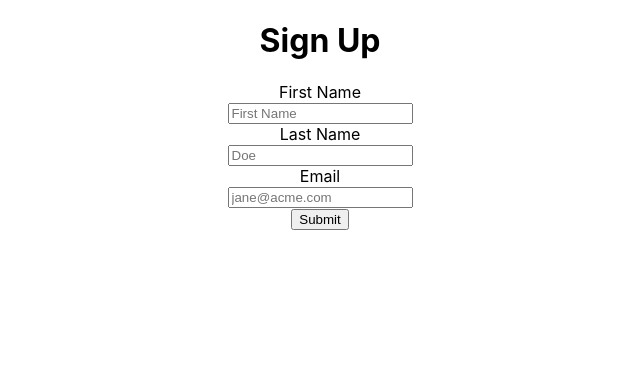
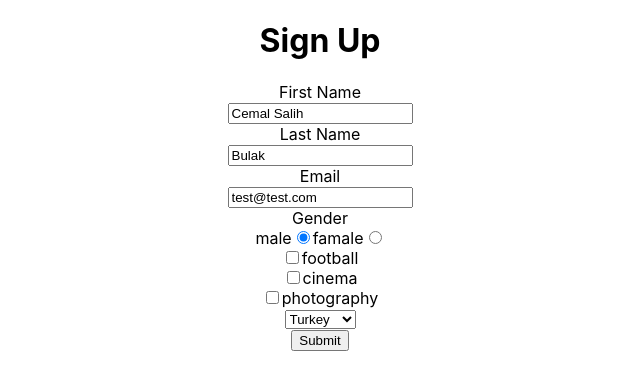
Before and after one commit to cemalbulakk/react_formik, a React (Create React App) app: page / in a window 1280 px wide. Shown: the top 390 px of the page, without its empty margins (320-960 px from the left). Built offline with nearby package versions, Linux system fonts and the light colour scheme.

Commit message:
Radio / Checkbox / Dropdown

```diff
--- a/src/App.js
+++ b/src/App.js
@@ -7,15 +7,18 @@ function App() {
       <h1>Sign Up</h1>
       <Formik
         initialValues={{
-          firstName: "",
-          lastName: "",
-          email: "",
+          firstName: "Cemal Salih",
+          lastName: "Bulak",
+          email: "test@test.com",
+          gender: "male",
+          hobies: [],
+          country: "Turkey",
         }}
         onSubmit={async (values) => {
           console.log(JSON.stringify(values, null, 2));
         }}
       >
-        {({ handleSubmit, handleChange }) => (
+        {({ handleSubmit, handleChange, values }) => (
           <form onSubmit={handleSubmit}>
             <div className="row">
               <div className="col">
@@ -27,6 +30,7 @@ function App() {
                   name="firstName"
                   placeholder="First Name"
                   onChange={handleChange}
+                  value={values.firstName}
                 />
               </div>
             </div>
@@ -40,6 +44,7 @@ function App() {
                   name="lastName"
                   placeholder="Doe"
                   onChange={handleChange}
+                  value={values.lastName}
                 />
               </div>
             </div>
@@ -54,7 +59,75 @@ function App() {
                   placeholder="jane@acme.com"
                   type="email"
                   onChange={handleChange}
+                  value={values.email}
                 />
+              </div>
+            </div>
+            <div className="row">
+              <div className="col">
+                <label htmlFor="gender">Gender</label>
+              </div>
+              <div className="col">
+                <span>male</span>
+                <input
+                  name="gender"
+                  value={"male"}
+                  onChange={handleChange}
+                  type={"radio"}
+                  checked={values.gender === "male"}
+                />
+                <span>famale</span>
+                <input
+                  name="gender"
+                  value={"famale"}
+                  onChange={handleChange}
+                  type={"radio"}
+                  checked={values.gender === "famale"}
+                />
+              </div>
+            </div>
+            <div className="row">
+              <div className="col">
+                <div>
+                  <input
+                    type={"checkbox"}
+                    name="hobies"
+                    value={"football"}
+                    onChange={handleChange}
+                  />
+                  football
+                </div>
+                <div>
+                  <input
+                    type={"checkbox"}
+                    name="hobies"
+                    value={"cinema"}
+                    onChange={handleChange}
+                  />
+                  cinema
+                </div>
+                <div>
+                  <input
+                    type={"checkbox"}
+                    name="hobies"
+                    value={"photography"}
+                    onChange={handleChange}
+                  />
+                  photography
+                </div>
+              </div>
+            </div>
+            <div className="row">
+              <div className="col">
+                <select
+                  name="country"
+                  onChange={handleChange}
+                  value={values.country}
+                >
+                  <option value={"Turkey"}>Turkey</option>
+                  <option value={"England"}>England</option>
+                  <option value={"USA"}>USA</option>
+                </select>
               </div>
             </div>
             <button type="submit">Submit</button>
```
